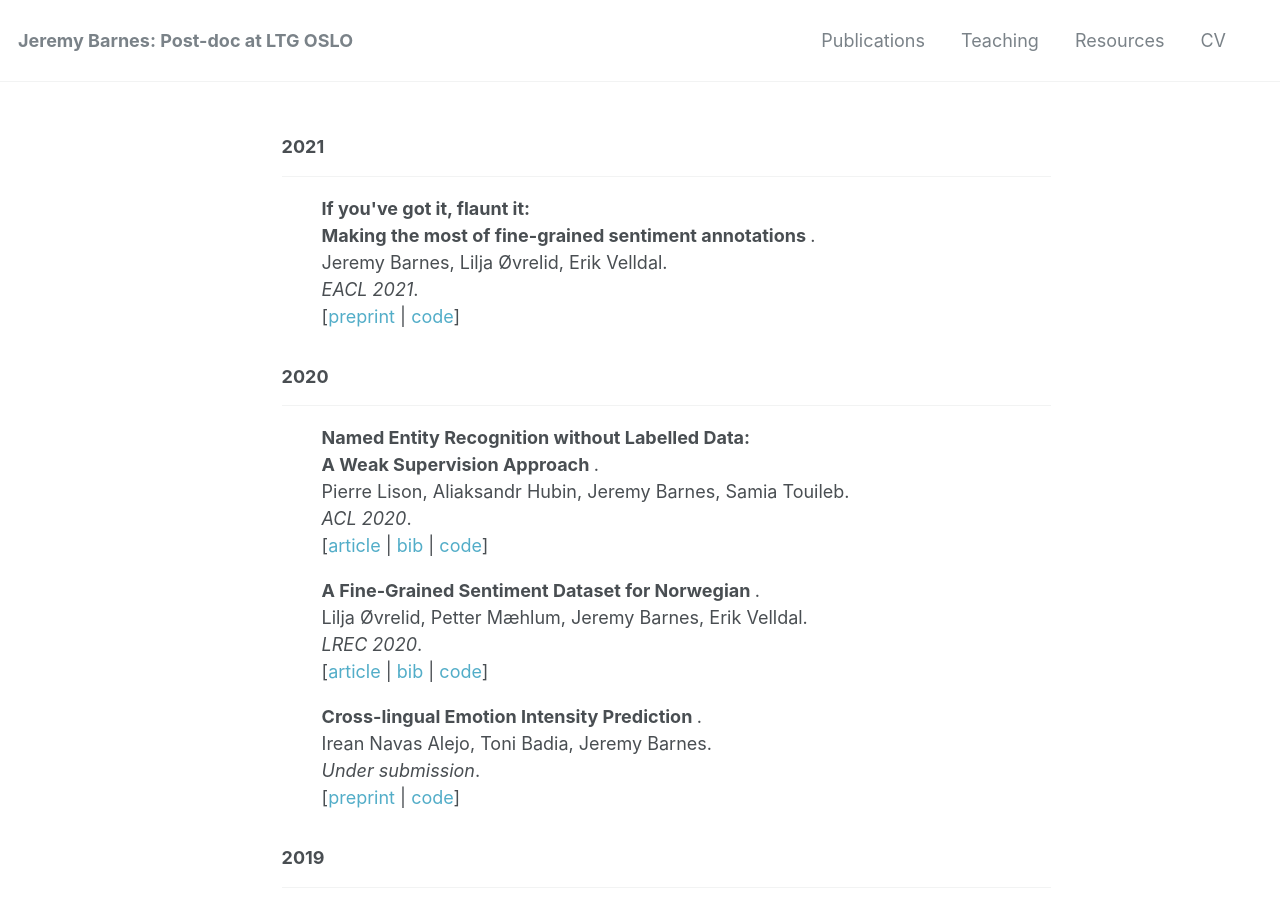
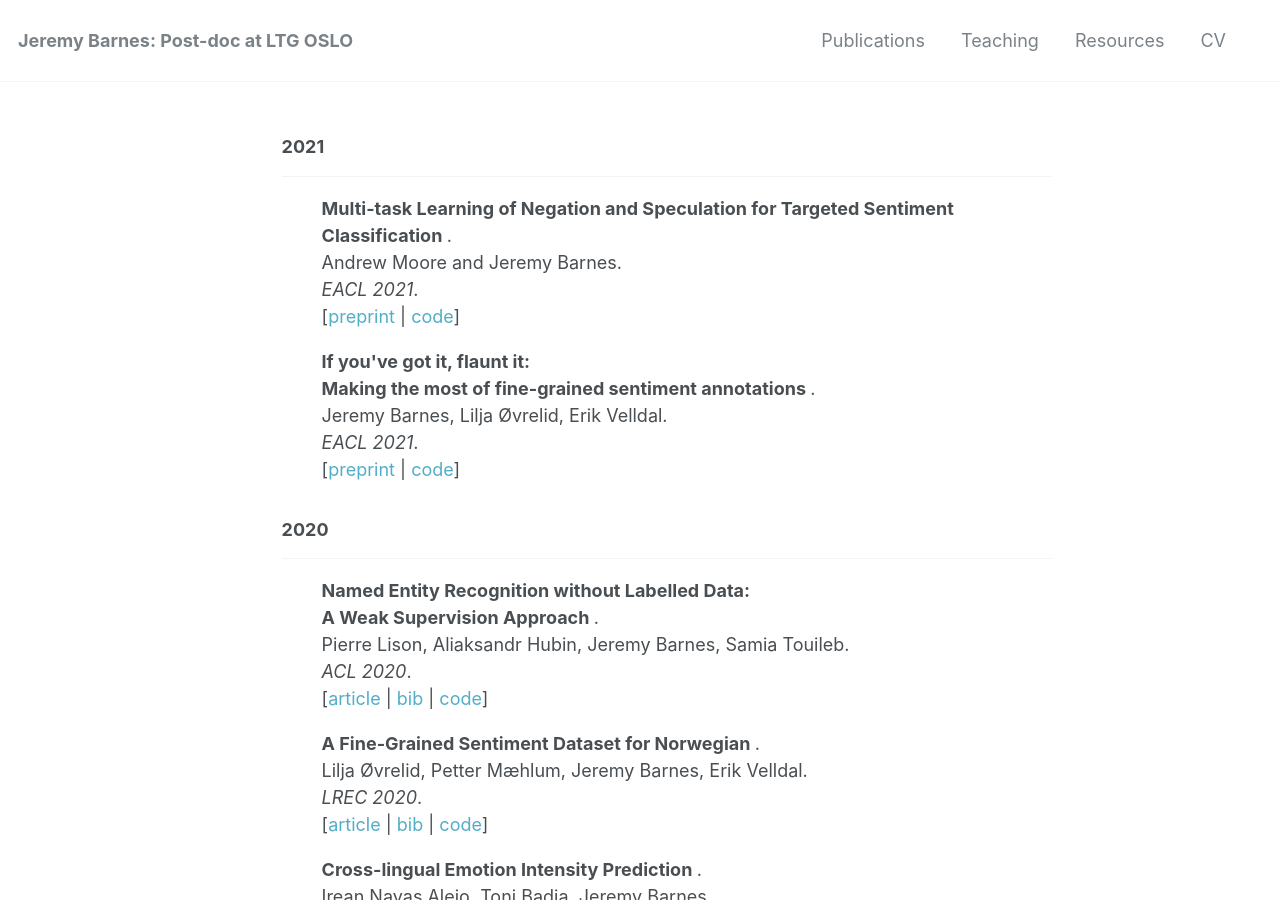
Before and after one commit to jerbarnes/jerbarnes.github.io, a Jekyll site: the page built from publications/index.html, in a window 1280 px wide and 900 px high. Built offline with Jekyll 4.4.1, drawn with Linux system fonts in a browser that asks for light colours.

Commit message:
added NAACL paper

```diff
--- a/publications/index.html
+++ b/publications/index.html
@@ -8,6 +8,14 @@ title: Selected Publications
 
     <h3> 2021 </h3><hr>
 
+<ul>
+        <strong>
+            Multi-task Learning of Negation and Speculation for Targeted Sentiment Classification
+        </strong>.<br>
+        Andrew Moore and Jeremy Barnes.<br>
+        <i>EACL 2021</i>.<br>
+        [<a href="/downloads/Multitask_Targeted_Sentiment.pdf">preprint</a> | <a href="https://github.com/jerbarnes/multitask_negation_for_targeted_sentiment">code</a>]
+</ul>
 
 <ul>
         <strong>
```
Also changed, not shown: 1 other file.
